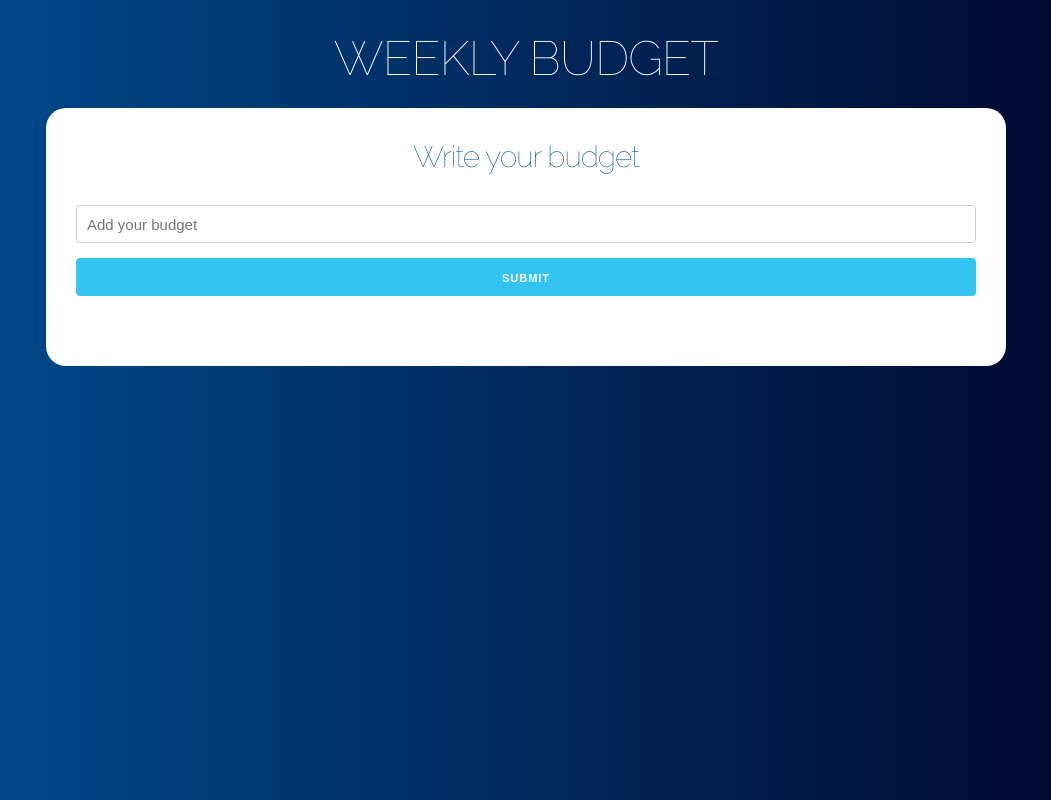
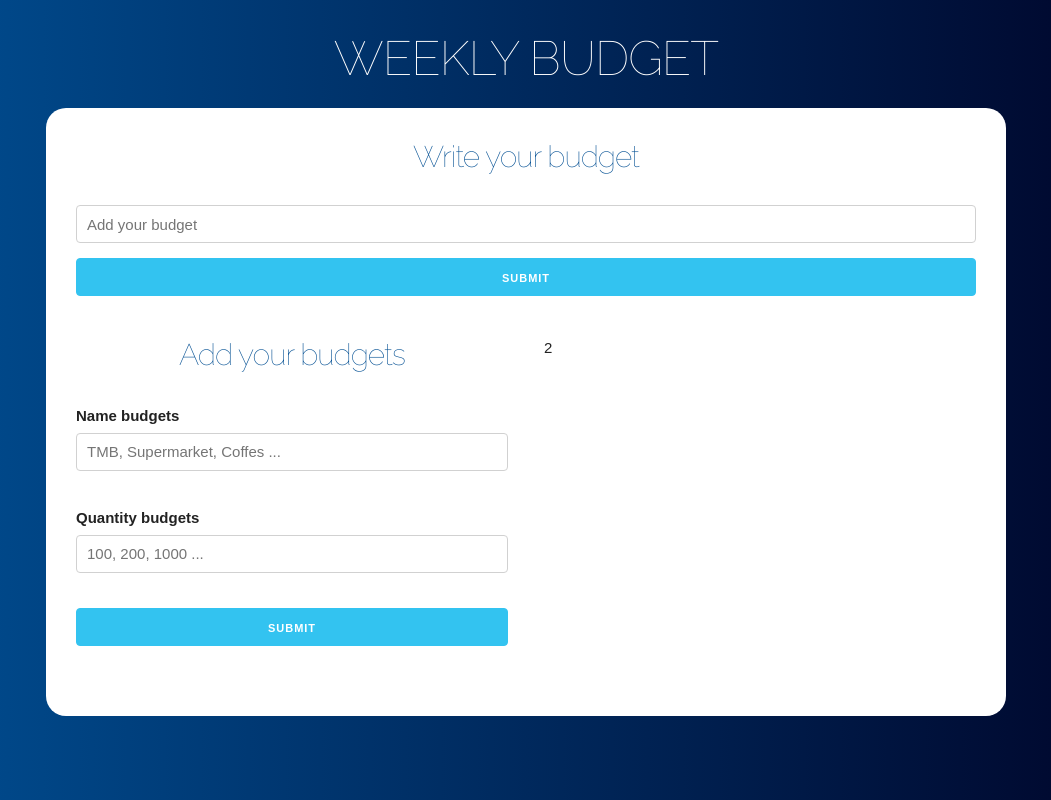
Before and after one commit to elenapiaggio/my-budget-app, a React (Create React App) app: page / in a window 1280 px wide. Shown: the whole page, without its empty margins (114-1165 px from the left). Built offline with nearby package versions, Linux system fonts and the light colour scheme.

Commit message:
add FormBudget component

```diff
--- a/src/App.js
+++ b/src/App.js
@@ -1,5 +1,6 @@
 import React, { useState } from 'react';
 import Form from './components/Form';
+import FormBudget from './components/FormBudget';
 
 function App() {
 
@@ -16,6 +17,17 @@ function App() {
             saveBudget = {saveBudget}
             saveRemainingBudget = {saveRemainingBudget}
           />
+
+
+          <div className='row'>
+            <div className='one-half column'>
+            <FormBudget
+            />
+            </div>
+            <div className='one-half column'>
+              2
+            </div>
+          </div>
         </div>
 
       </header>
--- /dev/null
+++ b/src/components/FormBudget.js
@@ -0,0 +1,31 @@
+import React from 'react';
+
+const FormBudget = () => {
+    return (
+        <form>
+            <h2>Add your budgets</h2>
+            <div className='campo'>
+                <label>Name budgets</label>
+                <input
+                    type='text'
+                    className='u-full-width'
+                    placeholder='TMB, Supermarket, Coffes ...'
+                />
+            </div>
+            <div className='campo'>
+                <label>Quantity budgets</label>
+                <input
+                    type='number'
+                    className='u-full-width'
+                    placeholder='100, 200, 1000 ...'
+                />
+            </div>
+            <input
+                type='submit'
+                className='button-primary u-full-width'
+            />
+        </form>
+     );
+}
+
+export default FormBudget;
```
